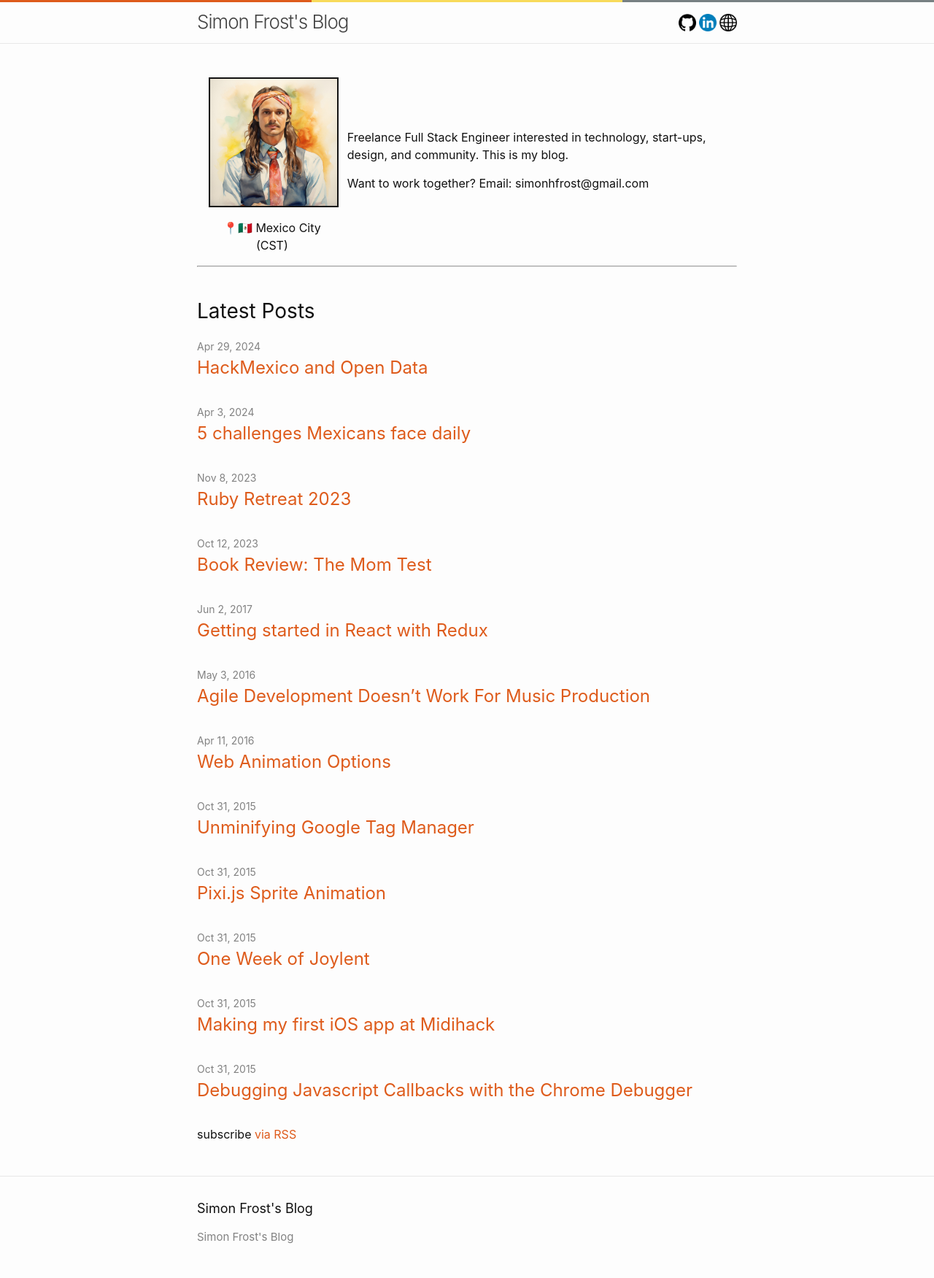
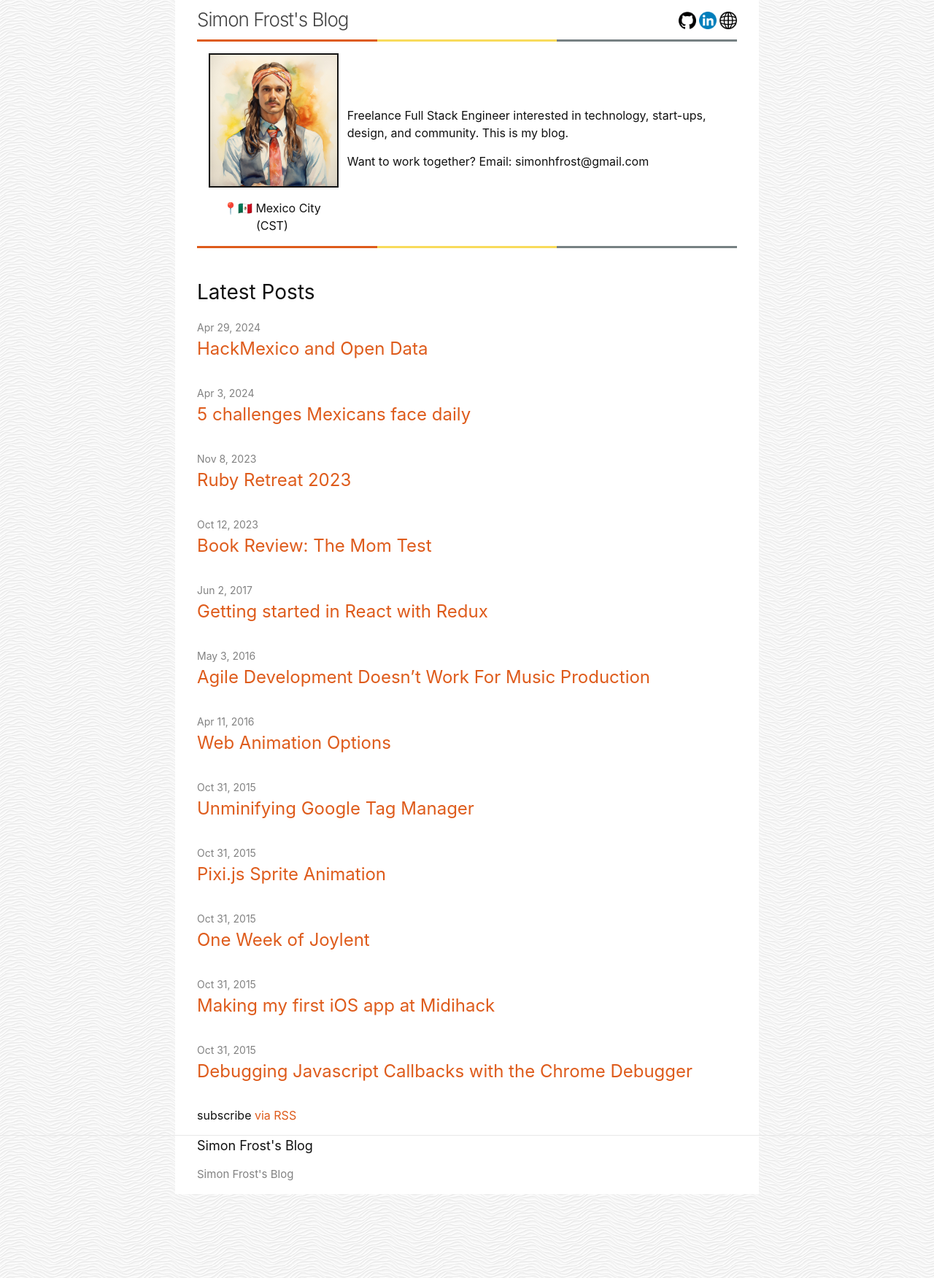
Before and after one commit to SimonHFrost/jekyll_blog, a Jekyll site: the page built from index.markdown, in a window 1280 px wide. Shown: the whole page at 73% size. Built offline with Jekyll 4.4.1, drawn with Linux system fonts in a browser that asks for light colours.

Commit message:
header style, background image

```diff
--- a/_includes/header.html
+++ b/_includes/header.html
@@ -1,13 +1,20 @@
-<div class="header-colors">
-	<div class="color1"></div>
-	<div class="color2"></div>
-	<div class="color3"></div>
-</div>
 <header class="site-header" role="banner">
 	<div class="wrapper">
-		{%- assign default_paths = site.pages | map: "path" -%}
-		{%- assign page_paths = site.header_pages | default: default_paths -%}
-		<a class="site-title" rel="author" href="{{ "/" | relative_url }}">{{ site.title | escape }}</a>
-		{%- include social.html -%}
+    <!-- <div class="header-colors">
+      <div class="color1"></div>
+      <div class="color2"></div>
+      <div class="color3"></div>
+    </div> -->
+    <div class="header-content">
+      {%- assign default_paths = site.pages | map: "path" -%}
+      {%- assign page_paths = site.header_pages | default: default_paths -%}
+      <a class="site-title" rel="author" href="{{ "/" | relative_url }}">{{ site.title | escape }}</a>
+      {%- include social.html -%}
+    </div>
+    <div class="header-colors">
+      <div class="color1"></div>
+      <div class="color2"></div>
+      <div class="color3"></div>
+  </div>
 	</div>
 </header>
--- a/_sass/minima/_layout.scss
+++ b/_sass/minima/_layout.scss
@@ -8,34 +8,10 @@
   // Positioning context for the mobile navigation icon
   position: relative;
 
-  & .wrapper {
+  & .header-content {
     display: flex;
     justify-content: space-between;
     align-items: center;
-  }
-}
-
-.header-colors {
-  top: 0;
-  left: 0;
-  display: flex;
-  flex-direction: row;
-  height: 3px;
-  width: 100%;
-
-  .color1 {
-    background-color: #DE5B1B;
-    flex: 1;
-  }
-
-  .color2 {
-    background-color: #F8DB5B;
-    flex: 1;
-  }
-
-  .color3 {
-    background-color: #778183;
-    flex: 1;
   }
 }
 
--- a/assets/main.scss
+++ b/assets/main.scss
@@ -4,7 +4,48 @@
 
 @import "minima";
 
-// body {
-//     background-image: url('background/so-white.png');
-//     background-repeat: repeat;
-// }
+body {
+    background-image: url('background/white-waves.webp');
+    background-repeat: repeat;
+}
+
+.wrapper {
+    background-color: white;
+}
+
+.page-content {
+    padding: 0;
+}
+
+.site-footer {
+    padding: 0;
+}
+
+.site-header {
+    border-bottom: 0;
+    min-height: 0;
+}
+
+.header-colors {
+    top: 0;
+    left: 0;
+    display: flex;
+    flex-direction: row;
+    height: 3px;
+    width: 100%;
+
+    .color1 {
+      background-color: #DE5B1B;
+      flex: 1;
+    }
+
+    .color2 {
+      background-color: #F8DB5B;
+      flex: 1;
+    }
+
+    .color3 {
+      background-color: #778183;
+      flex: 1;
+    }
+  }
--- a/index.markdown
+++ b/index.markdown
@@ -44,7 +44,7 @@ list_title: 'Latest Posts'
 
 <div class="profile-container">
     <div class="profile-image">
-        <img src="/assets/profile-picture.jpg" alt="Profile Picture"/>
+        <img height="180px" src="/assets/profile-picture.jpg" alt="Profile Picture"/>
         <p class="location-text">📍🇲🇽 Mexico City (CST)</p>
     </div>
 
@@ -53,5 +53,9 @@ list_title: 'Latest Posts'
         <p>Want to work together? Email: simon<span>h</span>frost@gmail.com</p>
     </div>
 </div>
-<hr />
+<div class="header-colors">
+    <div class="color1"></div>
+    <div class="color2"></div>
+    <div class="color3"></div>
+</div>
 <br />
```
